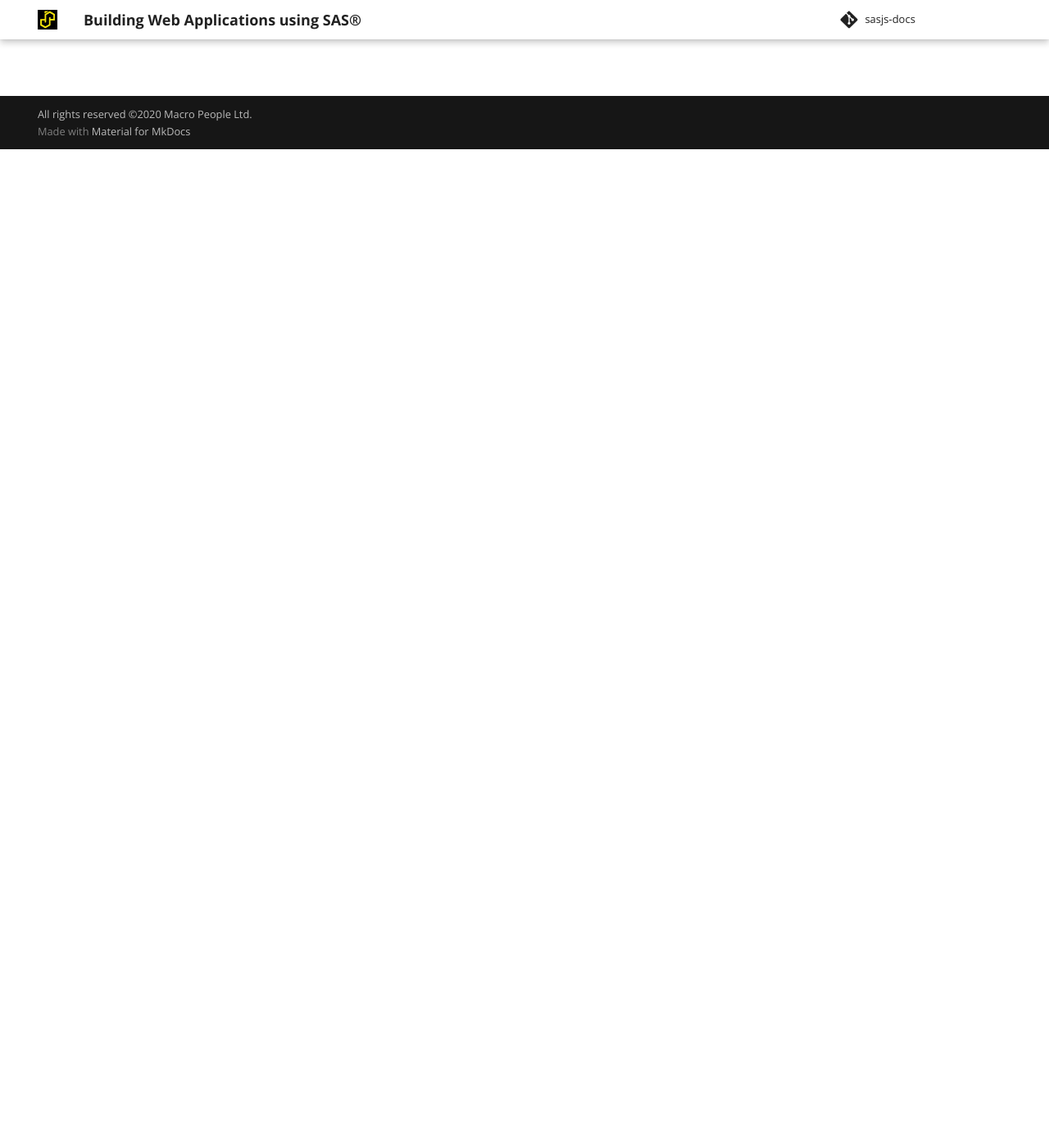
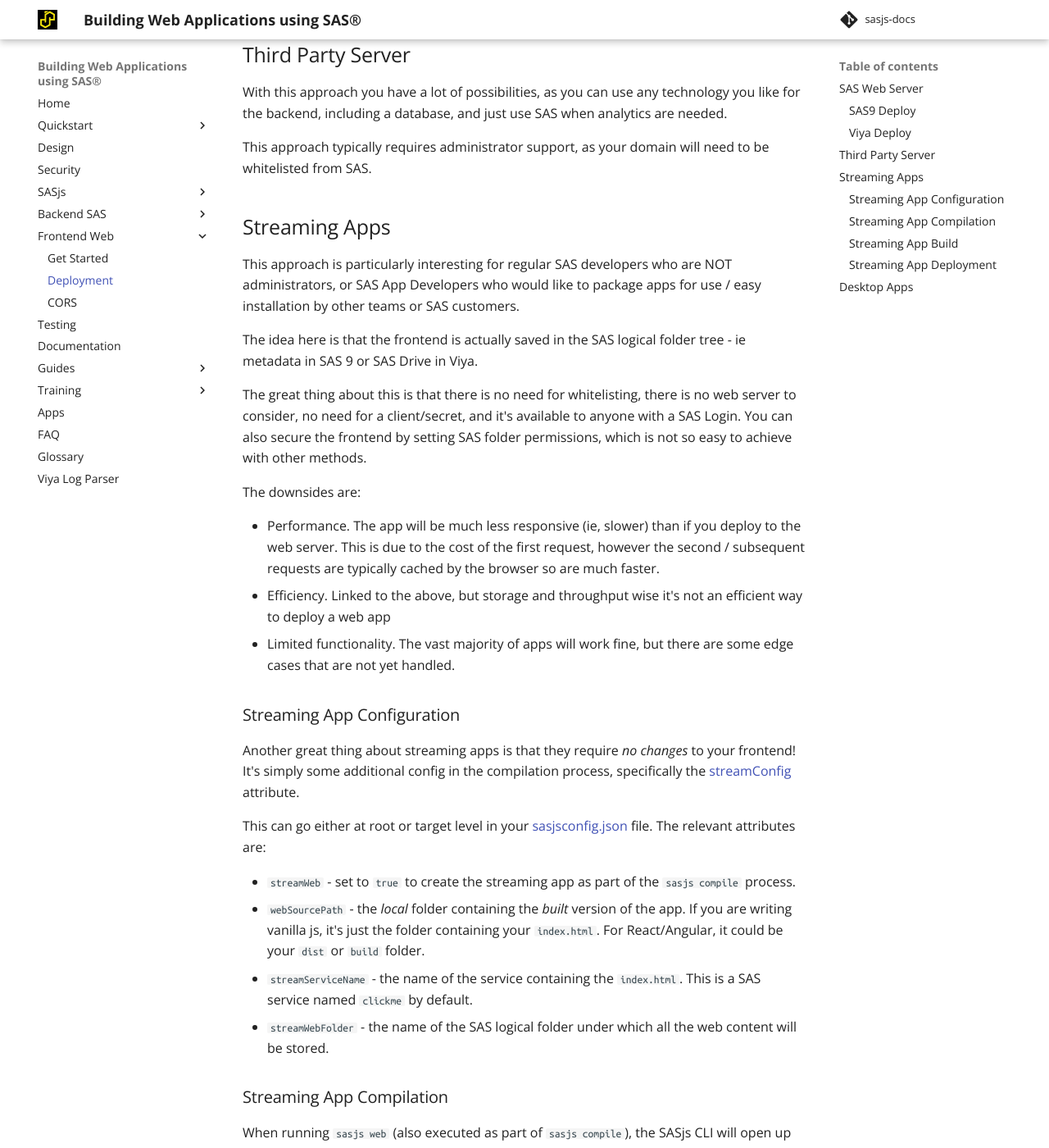
Before and after one commit to sasjs/sasjs.io, an MkDocs documentation site: the page built from docs/frontend-deployment.md, in a window 1280 px wide and 1400 px high, scrolled down 1218 px. Shown: the whole window at 82% size. Built offline with MkDocs 1.6.1 and Material for MkDocs 9.7.7, drawn with Linux system fonts in a browser that asks for light colours; some of the changed text lies outside the part shown.

Commit message:
chore: automated commit

````diff
--- a/docs/frontend-deployment.md
+++ b/docs/frontend-deployment.md
@@ -22,7 +22,17 @@
 
 ### SAS9 Deploy
 
-The standard location of the static content area on the SAS9 web server is `!SASCONFIG/LevX/Web/WebServer/htdocs`.
+The standard location of the static content area on the SAS9 web server is `!SASCONFIG/LevX/Web/WebServer/htdocs`.  For larger customers, your web server may be on a different server to the application server.
+
+To find the server name, you can run the following code:
+
+```sas
+data _null_;
+  length url $128;
+  rc=METADATA_GETURI("Stored Process Web App",url);
+  putlog 'Your SAS 9 url is: ' url;
+run;
+```
 
 ### Viya Deploy
 
@@ -37,4 +47,65 @@
 ```
 
 ## Third Party Server
-To work on a third party server, if on a different domain, it will normally need to be whitelisted from SAS.
+ With this approach you have a lot of possibilities, as you can use any technology you like for the backend, including a database, and just use SAS when analytics are needed.
+
+This approach typically requires administrator support, as your domain will need to be whitelisted from SAS.
+
+## Streaming Apps
+
+This approach is particularly interesting for regular SAS developers who are NOT administrators, or SAS App Developers who would like to package apps for use / easy installation by other teams or SAS customers.
+
+The idea here is that the frontend is actually saved in the SAS logical folder tree - ie metadata in SAS 9 or SAS Drive in Viya.
+
+The great thing about this is that there is no need for whitelisting, there is no web server to consider, no need for a client/secret, and it's available to anyone with a SAS Login.  You can also secure the frontend by setting SAS folder permissions, which is not so easy to achieve with other methods.
+
+The downsides are:
+
+* Performance.  The app will be much less responsive (ie, slower) than if you deploy to the web server.  This is due to the cost of the first request, however the second / subsequent requests are typically cached by the browser so are much faster.
+* Efficiency.  Linked to the above, but storage and throughput wise it's not an efficient way to deploy a web app
+* Limited functionality.  The vast majority of apps will work fine, but there are some edge cases that are not yet handled.
+
+### Streaming App Configuration
+
+Another great thing about streaming apps is that they require _no changes_ to your frontend!  It's simply some additional config in the compilation process, specifically the [streamConfig](https://cli.sasjs.io/sasjsconfig.html#streamConfig) attribute.
+
+This can go either at root or target level in your [sasjsconfig.json](https://cli.sasjs.io/sasjsconfig.html) file.  The relevant attributes are:
+
+* `streamWeb` - set to `true` to create the streaming app as part of the `sasjs compile` process.
+* `webSourcePath` - the _local_ folder containing the _built_ version of the app.  If you are writing vanilla js, it's just the folder containing your `index.html`.  For React/Angular, it could be your `dist` or `build` folder.
+* `streamServiceName` - the name of the service containing the `index.html`.  This is a SAS service named `clickme` by default.
+* `streamWebFolder` - the name of the SAS logical folder under which all the web content will be stored.
+
+### Streaming App Compilation
+
+When running `sasjs web` (also executed as part of `sasjs compile`), the SASjs CLI will open up the `index.html` in the `webSourcePath` folder and migrate a copy of every dependency (JS, CSS, images, sounds, etc) into the `sasjsbuild/services/$(streamWebFolder)` folder.
+
+For SAS 9, all content will be converted into Stored Processes.  This is achieved by base64 encoding the content and streaming it back with the appropriate content-type.
+
+For Viya, content is deployed as actual files in SAS Drive.  This is a lot more space efficient.  In addition, to avoid the issue with Viya-streamed files whereby a redirect occurs to a temporary UUID from the files service, we call the index.html with an extra parameter - `_debug=2`.  This wraps the response in an iframe, and by embedding some extra attributes, we surface the child contents so it looks like the main page, however a user-friendly URL is retained.
+
+To clarify - all you need to do to achieve the above is run `sasjs compile`.
+
+### Streaming App Build
+
+The build process takes all the compiled content in the `sasjsbuild` folder and turns it into a build pack.  The build pack comes in two forms:
+
+* JSON file (used exclusively when autodeploying to SAS Viya using the REST APIs)
+* SAS file (can be used by both SAS 9 or Viya to deploy all content programmatically)
+
+The build pack is created by running `sasjs build`.  The name of the pack is determined by the [buildOutputFileName](https://cli.sasjs.io/sasjsconfig.html#buildConfig_buildOutputFileName) attribute, and takes the target name by default.
+
+### Streaming App Deployment
+
+One way to deploy a streamed app is to simply run the generated SAS file.  If you can host this somewhere, you can deploy a SAS App to any customer with just two lines of code - here's an [example](https://sasjs.io/apps/#viya-file-uploader).  Using this approach, the link to the final app will be shown in the SAS log.
+
+For automated (CI/CD) development, you will probably want to do this using the command line.  For that you will need to ensure the [deployServicePack](https://cli.sasjs.io/sasjsconfig.html#deployConfig_deployServicePack) attribute is `true`.  With this, you can autodeploy by simply running `sasjs deploy`.  The link to the final app will be shown in the console.
+
+Note - you will first need to have authenticated to your SAS server using [sasjs auth](https://cli.sasjs.io/auth).
+
+
+## Desktop Apps
+
+Another option for building apps is to actually host them on the desktop.  Using technologies such as Electron, or React Native, you can build apps that are saved on the users desktop or mobile device.
+
+This will again require server whitelisting, the use of a CLIENT/SECRET, or a dedicated (Third party) web server.
````
